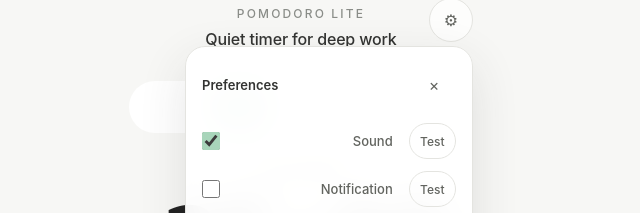
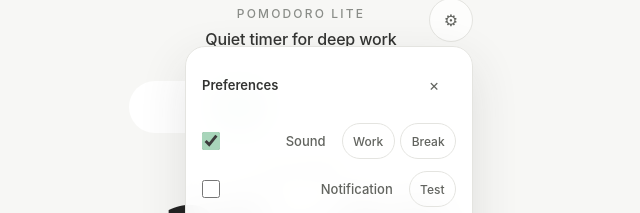
Before and after one commit to uraaaa24/pomodoro-lite, a React (Vite) app: page / in a window 1280 px wide. Both pictures are taken after a click on the button "Open preferences". Shown: the part 192-405 px from the top of the page, without its empty margins (339-979 px from the left). Built offline with nearby package versions, Linux system fonts and the light colour scheme.

Commit message:
Differentiate work and break start sounds

```diff
--- a/src/App.tsx
+++ b/src/App.tsx
@@ -6,7 +6,7 @@
 import { usePomodoroSettings } from "./hooks/usePomodoroSettings";
 import { usePomodoroTimer } from "./hooks/usePomodoroTimer";
 import { MODE_LABELS, formatTime } from "./lib/pomodoro";
-import { playSessionCompleteSound, prepareSessionCompleteSound, showSessionCompleteNotification } from "./lib/session-cues";
+import { playSessionStartSound, prepareSessionCueSound, showSessionCompleteNotification } from "./lib/session-cues";
 
 export const App = () => {
   const { settings, updateSetting } = usePomodoroSettings();
@@ -33,7 +33,7 @@
     );
 
     if (settings.soundEnabled) {
-      void playSessionCompleteSound(state.lastCompletedSession.completedMode);
+      void playSessionStartSound(state.lastCompletedSession.nextMode);
     }
 
     if (settings.desktopNotificationsEnabled) {
@@ -46,7 +46,7 @@
 
   const handleStartWithSound = () => {
     if (settings.soundEnabled) {
-      void prepareSessionCompleteSound();
+      void prepareSessionCueSound();
     }
 
     handleStart();
@@ -54,7 +54,7 @@
 
   const handleSettingsUpdate = <Key extends keyof typeof settings>(key: Key, value: (typeof settings)[Key]) => {
     if (key === "soundEnabled" && value) {
-      void prepareSessionCompleteSound();
+      void prepareSessionCueSound();
     }
 
     updateSetting(key, value);
--- a/src/components/timer-settings.tsx
+++ b/src/components/timer-settings.tsx
@@ -1,11 +1,12 @@
 import { useEffect, useRef } from "react";
 import {
-  playSessionCompleteSound,
-  prepareSessionCompleteSound,
+  playSessionStartSound,
+  prepareSessionCueSound,
   requestDesktopNotificationPermission,
   showSessionCompleteNotification,
 } from "../lib/session-cues";
 import type { PomodoroSettings } from "../lib/settings";
+import type { PomodoroMode } from "../types/pomodoro";
 
 type TimerSettingsProps = {
   settings: PomodoroSettings;
@@ -30,9 +31,9 @@
     onUpdateSetting("desktopNotificationsEnabled", permission === "granted");
   };
 
-  const handleTestSound = async () => {
-    await prepareSessionCompleteSound();
-    await playSessionCompleteSound("focus");
+  const handleTestSound = async (startedMode: PomodoroMode) => {
+    await prepareSessionCueSound();
+    await playSessionStartSound(startedMode);
   };
 
   const handleTestNotification = async () => {
@@ -82,9 +83,14 @@
           />
           <span>Sound</span>
         </label>
-        <button className="setting-test-button" onClick={() => void handleTestSound()} type="button">
-          Test
-        </button>
+        <div className="setting-button-group" aria-label="Test sound cues">
+          <button className="setting-test-button" onClick={() => void handleTestSound("focus")} type="button">
+            Work
+          </button>
+          <button className="setting-test-button" onClick={() => void handleTestSound("shortBreak")} type="button">
+            Break
+          </button>
+        </div>
       </div>
       <div className="setting-row">
         <label className="setting-toggle">
--- a/src/lib/session-cues.ts
+++ b/src/lib/session-cues.ts
@@ -10,26 +10,25 @@
 
 const DEFAULT_NOTE_DURATION_SECONDS = 0.34;
 const CHIME_GAIN = 0.16;
-const COMPLETION_CHIMES: Record<PomodoroMode, ChimeNote[]> = {
+const SESSION_START_CHIMES: Record<PomodoroMode, ChimeNote[]> = {
   focus: [
-    { frequency: 587.33, offsetSeconds: 0 },
-    { frequency: 739.99, offsetSeconds: 0.16 },
-    { frequency: 880, offsetSeconds: 0.32 },
-    { frequency: 739.99, offsetSeconds: 0.52 },
-    { frequency: 987.77, offsetSeconds: 0.72, durationSeconds: 0.48 },
+    { frequency: 523.25, offsetSeconds: 0 },
+    { frequency: 659.25, offsetSeconds: 0.14 },
+    { frequency: 783.99, offsetSeconds: 0.28 },
+    { frequency: 1046.5, offsetSeconds: 0.48, durationSeconds: 0.44 },
   ],
   shortBreak: [
-    { frequency: 659.25, offsetSeconds: 0 },
-    { frequency: 587.33, offsetSeconds: 0.18 },
-    { frequency: 493.88, offsetSeconds: 0.36 },
-    { frequency: 587.33, offsetSeconds: 0.58, durationSeconds: 0.46 },
+    { frequency: 783.99, offsetSeconds: 0 },
+    { frequency: 659.25, offsetSeconds: 0.18 },
+    { frequency: 587.33, offsetSeconds: 0.36 },
+    { frequency: 659.25, offsetSeconds: 0.58, durationSeconds: 0.48 },
   ],
   longBreak: [
-    { frequency: 493.88, offsetSeconds: 0 },
-    { frequency: 587.33, offsetSeconds: 0.16 },
-    { frequency: 659.25, offsetSeconds: 0.32 },
-    { frequency: 739.99, offsetSeconds: 0.5 },
-    { frequency: 880, offsetSeconds: 0.72, durationSeconds: 0.52 },
+    { frequency: 880, offsetSeconds: 0 },
+    { frequency: 739.99, offsetSeconds: 0.18 },
+    { frequency: 659.25, offsetSeconds: 0.36 },
+    { frequency: 587.33, offsetSeconds: 0.58 },
+    { frequency: 493.88, offsetSeconds: 0.82, durationSeconds: 0.56 },
   ],
 };
 
@@ -46,7 +45,7 @@
   return sharedAudioContext;
 };
 
-export const prepareSessionCompleteSound = async () => {
+export const prepareSessionCueSound = async () => {
   const audioContext = getAudioContext();
 
   if (!audioContext || audioContext.state !== "suspended") {
@@ -56,7 +55,7 @@
   await audioContext.resume();
 };
 
-export const playSessionCompleteSound = async (completedMode: PomodoroMode) => {
+export const playSessionStartSound = async (startedMode: PomodoroMode) => {
   const audioContext = getAudioContext();
 
   if (!audioContext) {
@@ -73,12 +72,12 @@
   masterGain.gain.setValueAtTime(CHIME_GAIN, now);
   masterGain.connect(audioContext.destination);
 
-  COMPLETION_CHIMES[completedMode].forEach((note) => {
+  SESSION_START_CHIMES[startedMode].forEach((note) => {
     playCozyPluck(audioContext, masterGain, note, now);
   });
 
   const chimeDurationMs = Math.max(
-    ...COMPLETION_CHIMES[completedMode].map(
+    ...SESSION_START_CHIMES[startedMode].map(
       (note) => (note.offsetSeconds + (note.durationSeconds ?? DEFAULT_NOTE_DURATION_SECONDS)) * 1000,
     ),
   );
--- a/src/styles/global.css
+++ b/src/styles/global.css
@@ -341,3 +341,8 @@
     animation-iteration-count: 1 !important;
   }
 }
+
+.setting-button-group {
+  display: flex;
+  gap: 0.35rem;
+}
```
